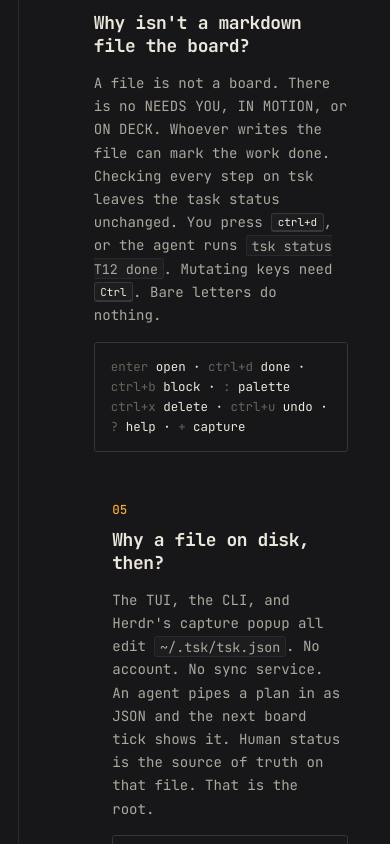
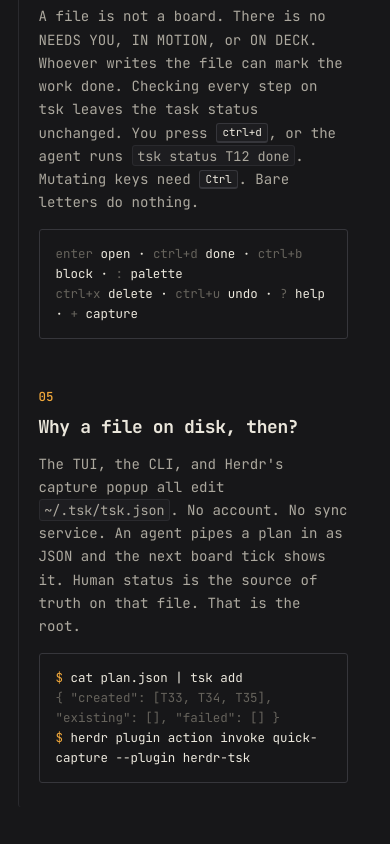
Before and after one commit to smarzban/herdr-tsk, an Astro site in the folder site/: page / in a window 390 px wide. Shown: the part 4553-5397 px from the top of the page. Built offline with nearby package versions, Linux system fonts and the light colour scheme; Astro itself is replaced by a stand-in of ours; some packages are replaced by stand-ins of ours.

Commit message:
fix(site): scope chain indent to wide viewports
nth-child indent rules beat the max-width:960 reset on specificity, so stepped indent never flattened. Move indent and peek gutters into min-width:961px instead.

```diff
--- a/site/src/styles/landing.css
+++ b/site/src/styles/landing.css
@@ -1729,6 +1729,7 @@ ol.pillars.is-chain {
   margin-left: var(--chain-indent);
 }
 
+@media (min-width: 961px) {
   .pillars.is-chain > .pillar:nth-child(2) {
     --chain-indent: 1.15rem;
   }
@@ -1760,6 +1761,7 @@ ol.pillars.is-chain {
     bottom: 1.4rem;
     width: 0.7rem;
     border-bottom: 1px solid var(--line);
+  }
 }
 
 /* ── 03 · board anatomy ──────────────────────────────────────────────────── */
@@ -2387,18 +2389,6 @@ ol.pillars.is-chain {
 
   ol.pillars.is-chain {
     border-left: 1px solid var(--line);
-  }
-
-  .pillars.is-chain > .pillar {
-    --chain-indent: 0;
-  }
-
-  .pillars.is-chain > .pillar:not(:first-child) {
-    border-left: 0;
-  }
-
-  .pillars.is-chain > .pillar:last-child::after {
-    content: none;
   }
 
   .anatomy,
```
Lines whose indentation alone changed are shown as unchanged.
